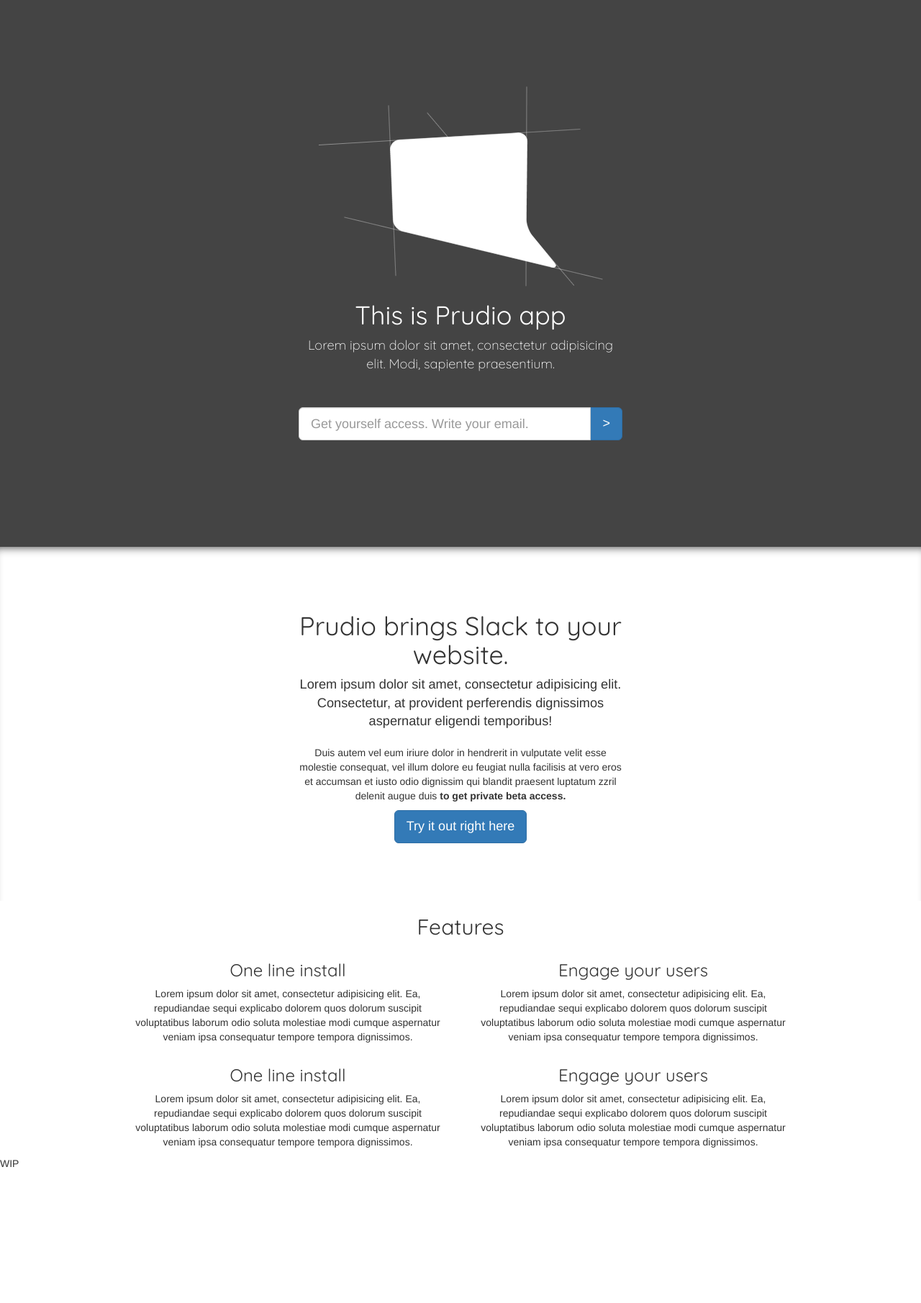
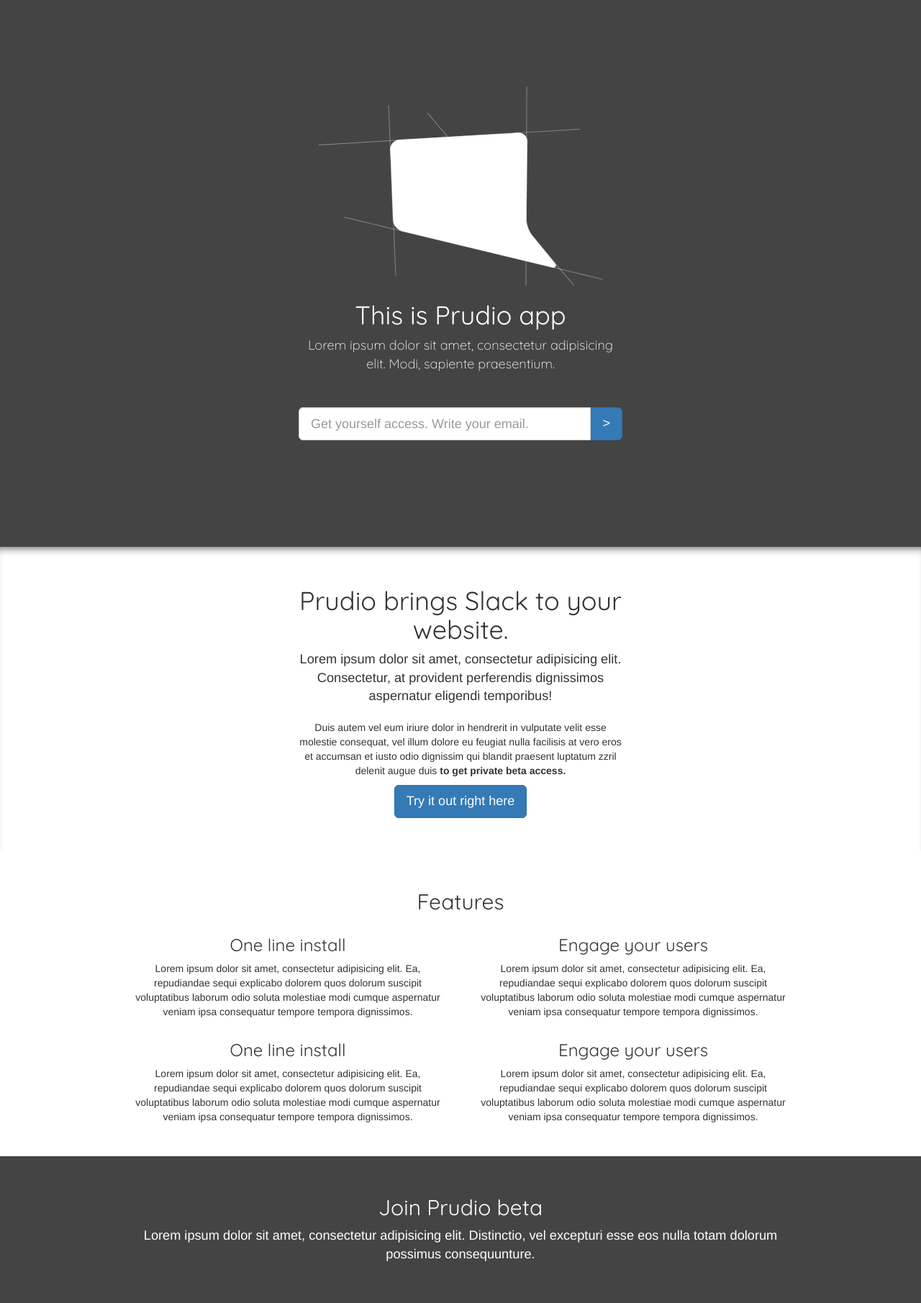
Before and after one commit to PrudioHQ/prudio-landing, a Jekyll site: the page built from index.html, in a window 1280 px wide. Shown: the whole page at 72% size. Built offline with Jekyll 4.4.1, drawn with Linux system fonts in a browser that asks for light colours; Markdown is read by kramdown in place of the engine named in the settings; before the commit the page ends 1627 px from its top, so only the background shows below that.

Commit message:
Make almost everything includes

```diff
--- /dev/null
+++ b/_includes/cta.html
@@ -0,0 +1,21 @@
+<section id="cta">
+  <div class="container">
+    <div class="row">
+      <div class="col-sm-6 col-sm-offset-3">
+        <h1>Prudio brings Slack to your website.</h1>
+
+        <p class="lead">
+          Lorem ipsum dolor sit amet, consectetur adipisicing elit. Consectetur, at provident perferendis dignissimos aspernatur eligendi temporibus!
+        </p>
+
+        <p>Duis autem vel eum iriure dolor in hendrerit in vulputate velit esse molestie consequat, vel illum dolore eu feugiat nulla facilisis at vero eros et accumsan et iusto odio dignissim qui blandit praesent luptatum zzril delenit augue duis <strong>to get private beta access.</strong>
+        </p>
+
+        <p>
+          <a href="#" class="btn btn-primary btn-lg">Try it out right here</a>
+        </p>
+
+      </div>
+    </div>
+  </div>
+</section>
--- /dev/null
+++ b/_includes/engage.html
@@ -0,0 +1,13 @@
+<section id="engage">
+  <div class="container">
+    <div class="row">
+      <div class="col-sm-12">
+
+        <h2>Join Prudio beta</h2>
+
+        <p class="lead">Lorem ipsum dolor sit amet, consectetur adipisicing elit. Distinctio, vel excepturi esse eos nulla totam dolorum possimus consequunture.</p>
+
+      </div>
+    </div>
+  </div>
+</section>
--- /dev/null
+++ b/_includes/features.html
@@ -0,0 +1,29 @@
+<section id="features">
+  <div class="container">
+
+    <h2>Features</h2>
+
+    <div class="row">
+      <div class="col-sm-6">
+        <h3>One line install</h3>
+        <p>Lorem ipsum dolor sit amet, consectetur adipisicing elit. Ea, repudiandae sequi explicabo dolorem quos dolorum suscipit voluptatibus laborum odio soluta molestiae modi cumque aspernatur veniam ipsa consequatur tempore tempora dignissimos.</p>
+      </div>
+      <div class="col-sm-6">
+        <h3>Engage your users</h3>
+        <p>Lorem ipsum dolor sit amet, consectetur adipisicing elit. Ea, repudiandae sequi explicabo dolorem quos dolorum suscipit voluptatibus laborum odio soluta molestiae modi cumque aspernatur veniam ipsa consequatur tempore tempora dignissimos.</p>
+      </div>
+    </div>
+
+    <div class="row">
+      <div class="col-sm-6">
+        <h3>One line install</h3>
+        <p>Lorem ipsum dolor sit amet, consectetur adipisicing elit. Ea, repudiandae sequi explicabo dolorem quos dolorum suscipit voluptatibus laborum odio soluta molestiae modi cumque aspernatur veniam ipsa consequatur tempore tempora dignissimos.</p>
+      </div>
+      <div class="col-sm-6">
+        <h3>Engage your users</h3>
+        <p>Lorem ipsum dolor sit amet, consectetur adipisicing elit. Ea, repudiandae sequi explicabo dolorem quos dolorum suscipit voluptatibus laborum odio soluta molestiae modi cumque aspernatur veniam ipsa consequatur tempore tempora dignissimos.</p>
+      </div>
+    </div>
+
+  </div>
+</section>
--- /dev/null
+++ b/_includes/intro.html
@@ -0,0 +1,28 @@
+<section id="intro">
+  <div class="container">
+    <div class="row">
+      <div class="col-sm-6 col-sm-offset-3">
+
+        <div class="vertical-out">
+          <div class="vertical-in">
+
+          <img src="images/logo-beta.png"></img>
+          <h1>This is Prudio app</h1>
+          <p class="lead">
+            Lorem ipsum dolor sit amet, consectetur adipisicing elit. Modi, sapiente praesentium.
+          </p>
+
+          <div class="input-group" id="registration-form">
+            <input type="email" placeholder="Get yourself access. Write your email."  class="form-control input-lg" required>
+            <span class="input-group-btn">
+              <button class="btn btn-primary btn-lg" type="button">></button>
+            </span>
+          </div>
+
+          </div>
+        </div>
+
+      </div>
+    </div>
+  </div>
+</section>
--- a/_sass/_style.scss
+++ b/_sass/_style.scss
@@ -38,16 +38,21 @@
   }
 }
 
-#cto {
+#cta {
   box-shadow: inset 0px 10px 13px -10px #333;
+  padding: 35px 0;
   text-align: center;
-
-  @media (min-width: $screen-sm-min) {
-    padding: 70px 0;
-  }
 
 }
 
 #features {
+  padding: 35px 0;
   text-align: center;
 }
+
+#engage {
+  background: #444;
+  color: white;
+  padding: 35px 0;
+  text-align: center;
+}
--- a/index.html
+++ b/index.html
@@ -2,88 +2,14 @@
 layout: default
 ---
 
-<section id="intro">
-  <div class="container">
-    <div class="row">
-      <div class="col-sm-6 col-sm-offset-3">
+{% include intro.html %}
 
-        <div class="vertical-out">
-          <div class="vertical-in">
+{% include cta.html %}
 
-          <img src="images/logo-beta.png"></img>
-          <h1>This is Prudio app</h1>
-          <p class="lead">
-            Lorem ipsum dolor sit amet, consectetur adipisicing elit. Modi, sapiente praesentium.
-          </p>
+{% include features.html %}
 
-          <div class="input-group" id="registration-form">
-            <input type="email" placeholder="Get yourself access. Write your email."  class="form-control input-lg" required>
-            <span class="input-group-btn">
-              <button class="btn btn-primary btn-lg" type="button">></button>
-            </span>
-          </div>
+{% include engage.html %}
 
-          </div>
-        </div>
-
-      </div>
-    </div>
-  </div>
-</section>
-
-<section id="cto">
-  <div class="container">
-    <div class="row">
-      <div class="col-sm-6 col-sm-offset-3">
-        <h1>Prudio brings Slack to your website.</h1>
-
-        <p class="lead">
-          Lorem ipsum dolor sit amet, consectetur adipisicing elit. Consectetur, at provident perferendis dignissimos aspernatur eligendi temporibus!
-        </p>
-
-        <p>Duis autem vel eum iriure dolor in hendrerit in vulputate velit esse molestie consequat, vel illum dolore eu feugiat nulla facilisis at vero eros et accumsan et iusto odio dignissim qui blandit praesent luptatum zzril delenit augue duis <strong>to get private beta access.</strong>
-        </p>
-
-        <p>
-          <a href="#" class="btn btn-primary btn-lg">Try it out right here</a>
-        </p>
-
-      </div>
-    </div>
-  </div>
-
-</section>
-
-<section id="features">
-  <div class="container">
-
-    <h2>Features</h2>
-
-    <div class="row">
-      <div class="col-sm-6">
-        <h3>One line install</h3>
-        <p>Lorem ipsum dolor sit amet, consectetur adipisicing elit. Ea, repudiandae sequi explicabo dolorem quos dolorum suscipit voluptatibus laborum odio soluta molestiae modi cumque aspernatur veniam ipsa consequatur tempore tempora dignissimos.</p>
-      </div>
-      <div class="col-sm-6">
-        <h3>Engage your users</h3>
-        <p>Lorem ipsum dolor sit amet, consectetur adipisicing elit. Ea, repudiandae sequi explicabo dolorem quos dolorum suscipit voluptatibus laborum odio soluta molestiae modi cumque aspernatur veniam ipsa consequatur tempore tempora dignissimos.</p>
-      </div>
-    </div>
-
-    <div class="row">
-      <div class="col-sm-6">
-        <h3>One line install</h3>
-        <p>Lorem ipsum dolor sit amet, consectetur adipisicing elit. Ea, repudiandae sequi explicabo dolorem quos dolorum suscipit voluptatibus laborum odio soluta molestiae modi cumque aspernatur veniam ipsa consequatur tempore tempora dignissimos.</p>
-      </div>
-      <div class="col-sm-6">
-        <h3>Engage your users</h3>
-        <p>Lorem ipsum dolor sit amet, consectetur adipisicing elit. Ea, repudiandae sequi explicabo dolorem quos dolorum suscipit voluptatibus laborum odio soluta molestiae modi cumque aspernatur veniam ipsa consequatur tempore tempora dignissimos.</p>
-      </div>
-    </div>
-
-  </div>
-</section>
-
-<section id="footer">
-  WIP
-</section>
+<!--<section id="footer">-->
+<!--  WIP-->
+<!--</section>-->
```
